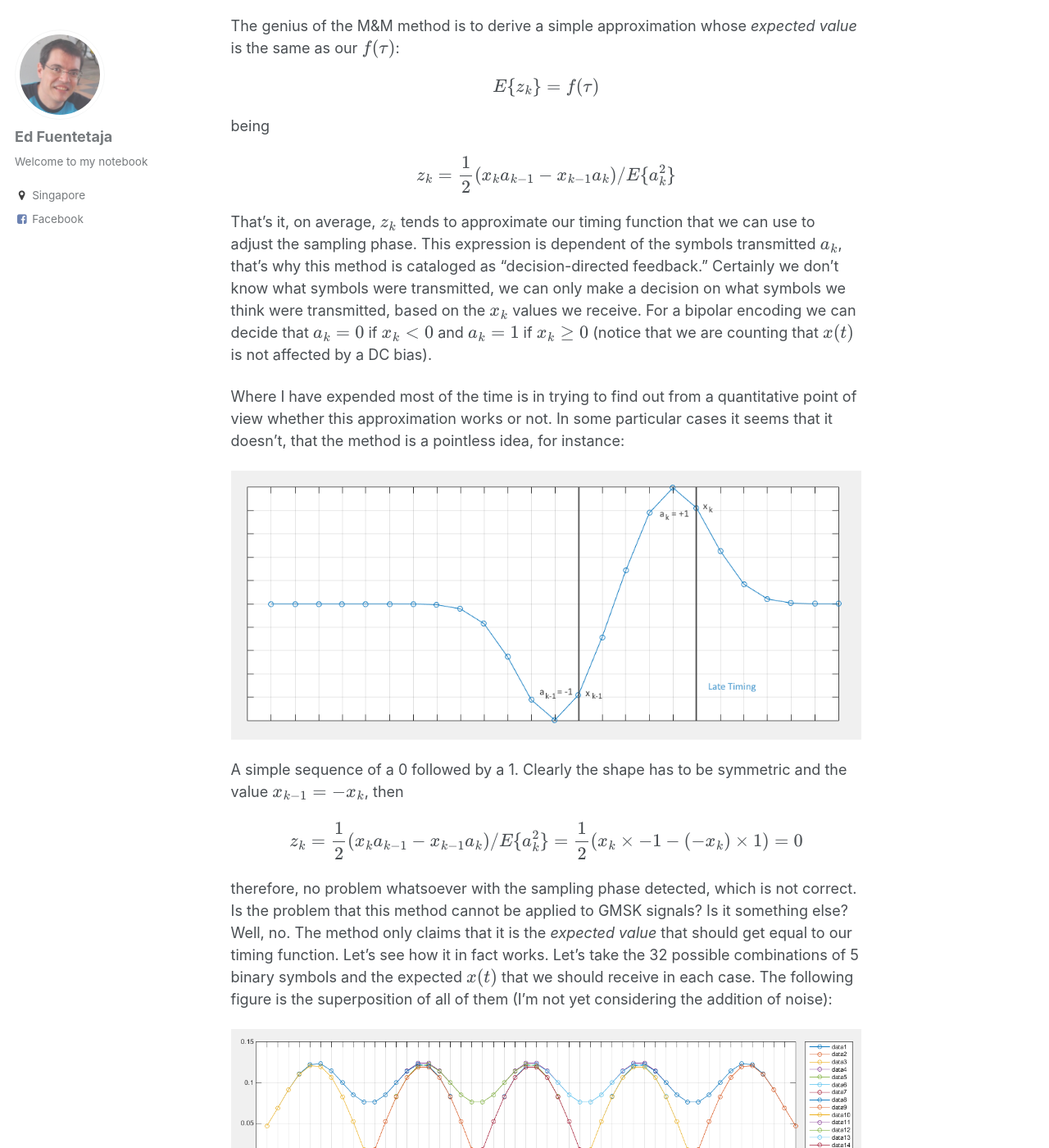
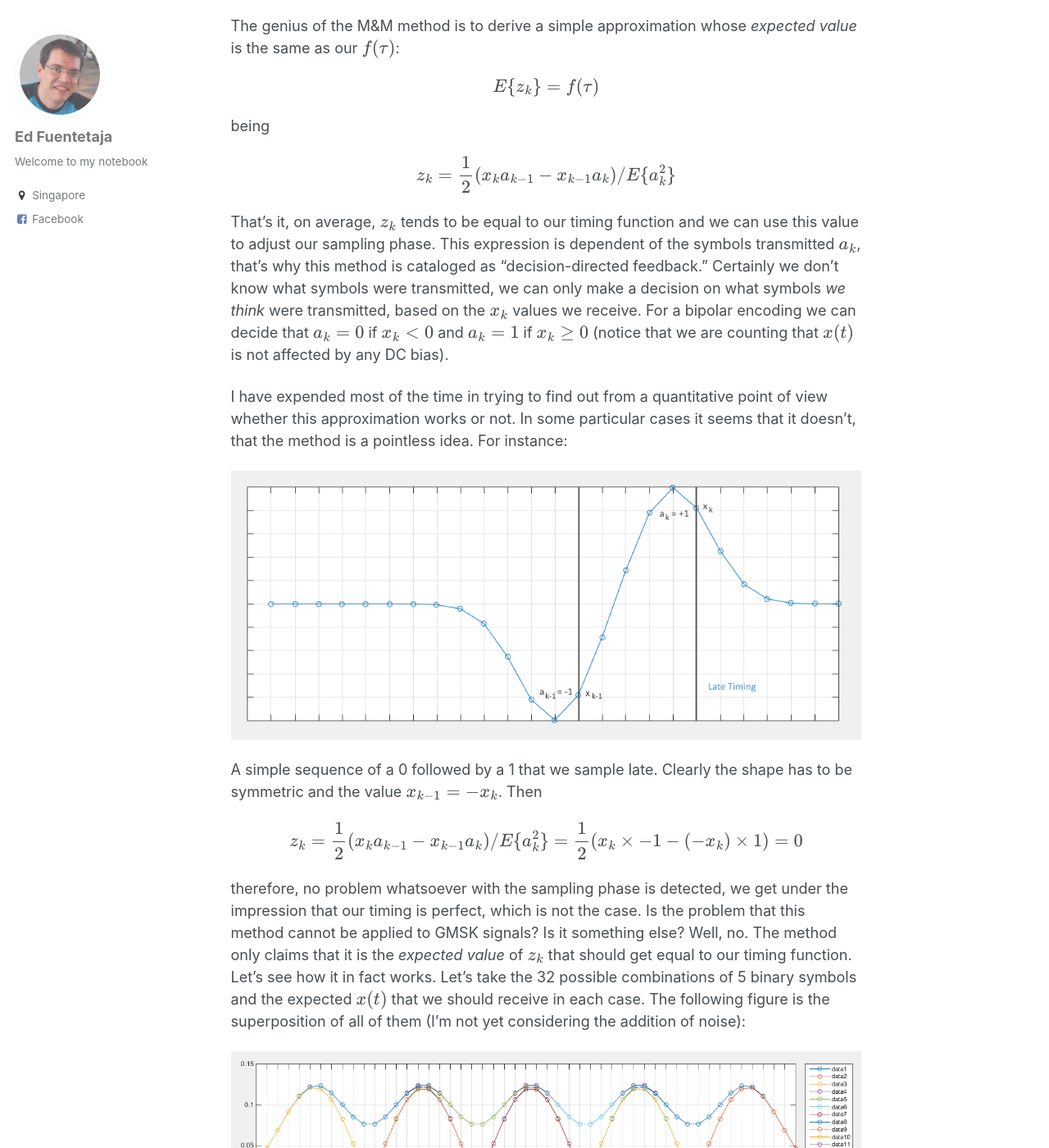
Before and after one commit to EdFuentetaja/EdFuentetaja.github.io, a Jekyll site: the page built from _posts/2017-03-12-m_m_analysis.markdown, in a window 1280 px wide and 1400 px high, scrolled down 3400 px. Shown: the whole window at 82% size. Built offline with Jekyll 4.4.1, drawn with Linux system fonts in a browser that asks for light colours; formulas are drawn with MathJax 3; comment, search, counter and statistics services are not loaded; some of the changed text lies outside the part shown.

Commit message:
Minor proofing fixes.

```diff
--- a/_posts/2017-03-12-m_m_analysis.markdown
+++ b/_posts/2017-03-12-m_m_analysis.markdown
@@ -9,7 +9,7 @@
 
 In my attempt to improve the AIS decoding software I run across a GNU Radio-based implementation that can be found at [FunWithElectronics][funwithelectronics_ais]. This implementation uses the classical Mueller and Müller (M&M) timing recovery method. While trying to understand how it works I was misguided by several sources, wasted a lot of time and was about to give up. Finally I think I'm getting somewhere and I'm glad I did so I can move on with the rest of my life.
 
-The main reference is of course the original M&M paper [^1]. It's still possible to find it online looking up its title **Timing Recovery in Digital Synchronous Data Receivers**. The authors propose a new family of timing recovery methods where the ADC is going to work at the signal symbol rate. This is already an impressive accomplishment and probably what called my attention in the first place. Consider the case of the GNU AIS software were the sampling rate is five times the signal symbol rate. Seems like a timing method that works at just the symbol rate should require in the order of five times less computing resources. That's interesting.
+The main reference on this method is of course the original M&M paper [^1]. It's still possible to find it online looking up its title **Timing Recovery in Digital Synchronous Data Receivers**. The authors propose a new family of timing recovery methods where the ADC is going to work at the signal symbol rate. This is already an impressive accomplishment and probably what called my attention in the first place. Consider the case of the GNU AIS software were the sampling rate is five times the signal symbol rate. Seems like a timing method that works at just the symbol rate should require in the order of five times less computing resources. That's interesting.
 
 Let's take a look at how this is possible. For a transmission system with overall impulse response $$h(t)$$, transmitted symbols $$a_k$$ and noise $$n(t)$$, the signal that we receive is modeled as:
 
@@ -19,15 +19,15 @@
 
 $$x(t) = \sum_k{a_k h_k + n(t)}$$
 
-Trying to stay focused on the context of AIS, the impulse response of a GMSK signal is a Gaussian function whose "roll-off" is governed by its _BT product_. For the case of AIS, ITU recommends a BT product equal to 0.4. That looks like more or less like the blue plot in the figure:
+Trying to stay focused on the context of AIS, the impulse response of a GMSK signal is a Gaussian function whose "roll-off" is governed by its _BT product_. For the case of AIS, ITU recommends a BT product equal to 0.4. That looks more or less like the blue plot in the figure:
 
 [![M&M late timing example][late_example]][late_example]
 
 (See this [Matlab article][matlab_gaussian_filter] for more details on how to produce the plot.)
 
-M&M show how consecutive samples measured regularly at the symbol rate can convey timing information. In the above figure the peak of the Gaussian should be the sample we read if our timing is right on the spot, but if we are late (by $$\tau$$, the _sampling phase_) we are going to read $$h_0$$. In the previous sampling period (T seconds ago, being T the _symbol period_) we did read $$h_{-1}$$ and in the next sampling period we will read $$h_1$$. In this case we can see how the difference $$h_1 - h_{-1}$$ is going to be negative, indicative that we need to decrement our timing phase to synchronize with the transmitted signal.
+M&M show how consecutive samples measured regularly at the symbol rate can convey timing information. In the above figure the peak of the Gaussian should be the sample we read if our timing is right on the spot, but if we are late (by $$\tau$$, the _sampling phase_) we are going to read $$h_0$$ instead. In the previous sampling period (T seconds ago, being T the _symbol period_) we did read $$h_{-1}$$ and in the next sampling period we will read $$h_1$$. In this case we can see how the difference $$h_1 - h_{-1}$$ is going to be negative, indicative that we need to decrement our timing phase to synchronize with the transmitted signal.
 
-It's already clear, but for completeness lest examine an example of early timing:
+It's already clear, but for completeness let's examine an example of early timing:
 
 [![M&M early timing example][early_example]][early_example]
 
@@ -41,7 +41,7 @@
 
 [![Timing function][f_tau]][f_tau]
 
-So given $$h_1$$ and $$h_{-1}$$ we calculate our $$f$$ and we increase or decrease out sampling phase accordingly. This is great but we haven't accomplished much yet. The issue is that on the receiving side we never see the individual impulse responses for each transmitted symbol. What we get is $$x(t)$$, the superposition of the delayed responses for each transmitted symbol.
+So given $$h_1$$ and $$h_{-1}$$ we calculate our $$f$$ and we increase or decrease out sampling phase accordingly. This is great but we still have a long way ahead before the method is practical. The issue is that on the receiving side we never see the individual impulse responses for each transmitted symbol. What we get is $$x(t)$$, the _superposition_ of the delayed responses for each transmitted symbol.
 
 The genius of the M&M method is to derive a simple approximation whose _expected value_ is the same as our $$f(\tau)$$:
 
@@ -51,29 +51,29 @@
 
 $$z_k = \frac{1}{2}(x_k a_{k-1} - x_{k-1} a_k)/E\{a_k^2\}$$
 
-That's it, on average, $$z_k$$ tends to approximate our timing function that we can use to adjust the sampling phase. This expression is dependent of the symbols transmitted $$a_k$$, that's why this method is cataloged as "decision-directed feedback." Certainly we don't know what symbols were transmitted, we can only make a decision on what symbols we think were transmitted, based on the $$x_k$$ values we receive. For a bipolar encoding we can decide that $$a_k = 0$$ if $$x_k < 0$$ and $$a_k = 1$$ if $$x_k \ge 0$$ (notice that we are counting that $$x(t)$$ is not affected by a DC bias).
+That's it, on average, $$z_k$$ tends to be equal to our timing function and we can use this value to adjust our sampling phase. This expression is dependent of the symbols transmitted $$a_k$$, that's why this method is cataloged as "decision-directed feedback." Certainly we don't know what symbols were transmitted, we can only make a decision on what symbols _we think_ were transmitted, based on the $$x_k$$ values we receive. For a bipolar encoding we can decide that $$a_k = 0$$ if $$x_k \lt 0$$ and $$a_k = 1$$ if $$x_k \ge 0$$ (notice that we are counting that $$x(t)$$ is not affected by any DC bias).
 
-Where I have expended most of the time is in trying to find out from a quantitative point of view whether this approximation works or not. In some particular cases it seems that it doesn't, that the method is a pointless idea, for instance:
+I have expended most of the time in trying to find out from a quantitative point of view whether this approximation works or not. In some particular cases it seems that it doesn't, that the method is a pointless idea. For instance:
 
 [![Negative example][example_negative]][example_negative]
 
-A simple sequence of a 0 followed by a 1. Clearly the shape has to be symmetric and the value $$x_{k-1} = -x_k$$, then
+A simple sequence of a 0 followed by a 1 that we sample late. Clearly the shape has to be symmetric and the value $$x_{k-1} = -x_k$$. Then
 
 $$z_k = \frac{1}{2}(x_k a_{k-1} - x_{k-1} a_k)/E\{a_k^2\} = \frac{1}{2}(x_k\times-1 - (-x_k)\times1) = 0$$
 
-therefore, no problem whatsoever with the sampling phase detected, which is not correct. Is the problem that this method cannot be applied to GMSK signals? Is it something else? Well, no. The method only claims that it is the _expected value_ that should get equal to our timing function. Let's see how it in fact works. Let's take the 32 possible combinations of 5 binary symbols and the expected $$x(t)$$ that we should receive in each case. The following figure is the superposition of all of them (I'm not yet considering the addition of noise):
+therefore, no problem whatsoever with the sampling phase is detected, we get under the impression that our timing is perfect, which is not the case. Is the problem that this method cannot be applied to GMSK signals? Is it something else? Well, no. The method only claims that it is the _expected value_ of $$z_k$$ that should get equal to our timing function. Let's see how it in fact works. Let's take the 32 possible combinations of 5 binary symbols and the expected $$x(t)$$ that we should receive in each case. The following figure is the superposition of all of them (I'm not yet considering the addition of noise):
 
 [![32 possible combinations of 5 binary symbols][example_32]][example_32]
 
 Where data1 corresponds to the sequence 00000, data2 = 00001,... up to data32 = 11111.
 
-With a simple script we can evaluate the value of $$z_k$$ at different samples for each sequence and calculate its mean value. I'm going to focus on the third transmitted symbol (right in the middle). We can see how the results in the next figure follow a familiar shape:
+With a simple script we can evaluate the different values of $$z_k$$ at different samples for each sequence and calculate their mean values. I'm going to focus on the third transmitted symbol (right in the middle). We can see how the results in the next figure follow a familiar shape:
 
 [![zk result][zk_result]][zk_result]
 
-The average in blue matches very well the shape of our timing function $$f(\tau)$$. We can also see how in some cases the $$z(k)$$ we obtain is zero, like in the previous example. So it can be criticized that with some unlucky data combination the method won't work (M&M only claim that this method is valid for equally distributed symbols).
+The mean, in blue, matches very well the shape of our timing function $$f(\tau)$$. We can also see how in some cases the $$z(k)$$ we obtain is zero, like in the previous example. So it can be criticized that with some unlucky data combination the method won't work (M&M only claim that this method is valid for equally distributed symbols).
 
-So the method works in principle with GMSK signals. I don't want to make this article any longer. I stop here leaving for the next one an evaluation of the method applied to some real AIS signals using the M&M implementation that comes with GNU radio.
+My conclusion is that the method works in principle with GMSK signals. I don't want to make this article any longer and I stop here leaving for the next one an evaluation of the method applied to some real AIS signals. I will use the M&M implementation that comes with GNU radio, which will also give me a chance for its analysis.
 
 [^1]: IEEE Transactions on Communications, Vol. COM-24, No. 5, May 1976, pg 516
 
```
